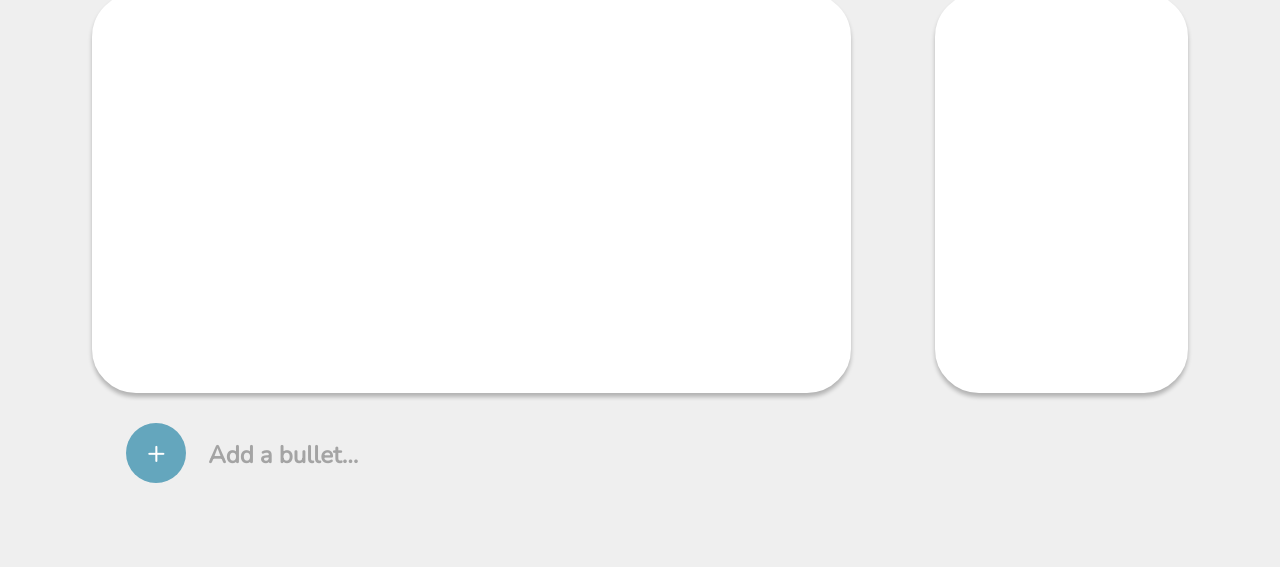
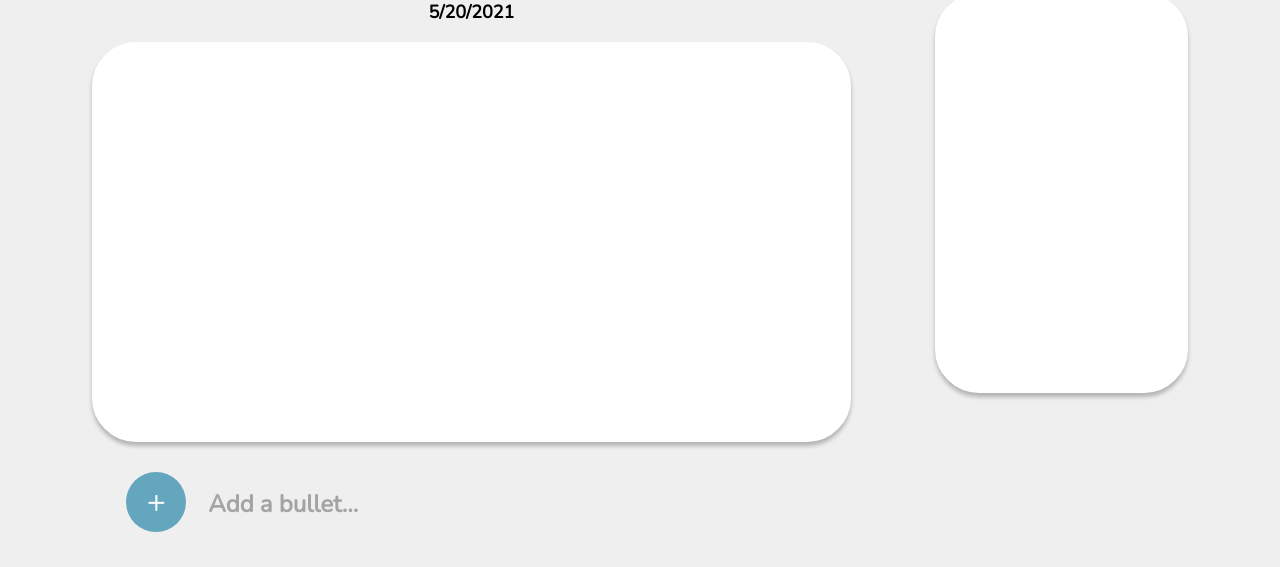
Before and after one commit to cse110-sp21-group3/cse110-sp21-group3, a plain HTML site: page source/home.html in a window 1280 px wide. Shown: the part 233-800 px from the top of the page. Drawn offline with nearby package versions, Linux system fonts and the light colour scheme.

Commit message:
start date functionality

```diff
--- /dev/null
+++ b/source/date.js
@@ -0,0 +1,8 @@
+export const DATE = new Date();
+
+export const currentDate = DATE.toLocaleString().split(",")[0];
+
+export const clearDailyLog = () => {
+    const localTime = DATE.toLocaleString().split(",")[0];
+    console.log(localTime);
+};
--- a/source/home.html
+++ b/source/home.html
@@ -50,6 +50,7 @@
     <div class="log-body">
       <div class="daily-log">
         <p>daily log</p>
+        <p class="date"></p>
         <div class="daily-log-form" id="daily-log-form"></div>
         <div class="add-log">
           <button class="add">+</button>
--- a/source/home.js
+++ b/source/home.js
@@ -1,11 +1,29 @@
+import { DATE } from './date.js';
+import { currentDate } from './date.js'
+import { clearDailyLog } from './date.js'
+
+
 /**
  * Retrieve entries from localStorage on load
  */
 let currKey;
+let currDate;
 document.addEventListener("DOMContentLoaded", () => {
     // display entries from newest to oldest (time added to log)
     const dateKeys = Object.keys(localStorage);
     dateKeys.sort();
+
+    const d = dateKeys.find(k => k === "DATE");
+    if (d === undefined) {
+        localStorage.setItem("DATE", currentDate);
+        currDate = currentDate;
+        localStorage.removeItem("DATE");
+    } else {
+        currDate = currentDate;
+        localStorage.removeItem("DATE");
+    }
+    console.log(currDate);
+
     dateKeys.map(k => {
         const entry = JSON.parse(localStorage.getItem(k));
         currKey = k;
@@ -13,6 +31,14 @@ document.addEventListener("DOMContentLoaded", () => {
             addEntry(entry);
         }
     });
+
+    // localStorage.setItem("DATE", currentDate);
+
+    // clearDailyLog();
+
+    const titleDate = document.querySelector(".date");
+    titleDate.innerHTML = currentDate;
+
 });
 
 /**
@@ -87,8 +113,7 @@ submitAdd.onclick = () => {
 
     // add entry to DOM & localStorage if content isn't empty, using the current UTC date as the key
     if (content != "") {
-        const date = new Date();
-        currKey = date.toUTCString();
+        currKey = DATE.toUTCString();
 
         addEntry(entry);
         localStorage.setItem(currKey, JSON.stringify(entry));
--- a/source/style.css
+++ b/source/style.css
@@ -316,3 +316,7 @@ cursor: pointer;
     text-decoration: none;
     cursor: pointer;
 }
+
+p.date {
+    font-size: large;
+}
```
Lines whose indentation alone changed are shown as unchanged.
